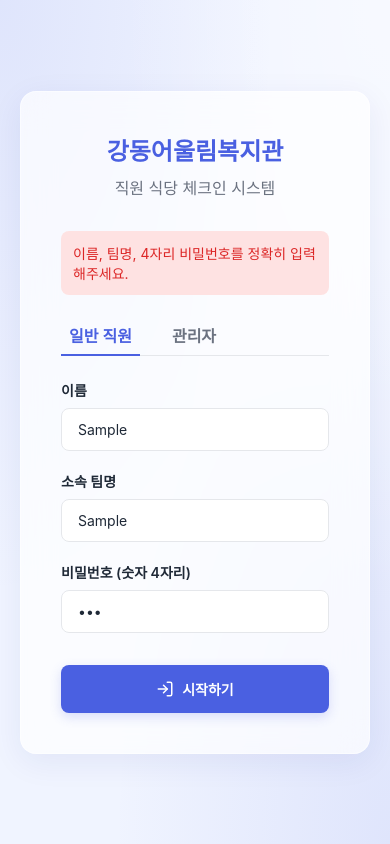
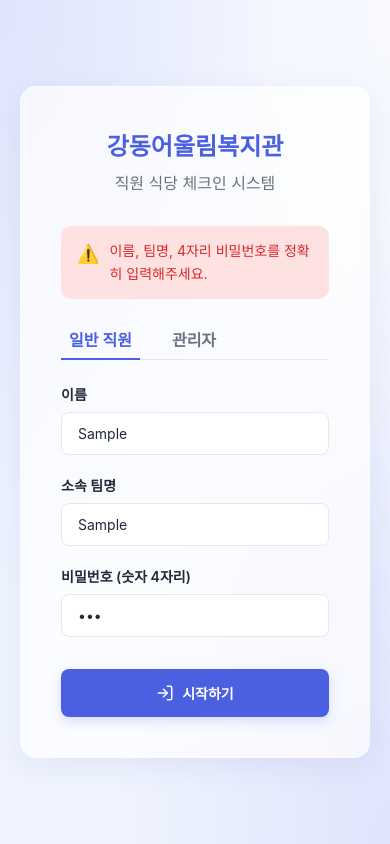
Before and after one commit to fitsociety-hue/checkinalarm, a React (Vite) app: page /#/dashboard in a window 390 px wide. Both pictures are taken after typing "Sample", "Sample", "Sample123" into the empty fields and a click on the button "시작하기". Built offline with nearby package versions, Linux system fonts and the light colour scheme; a web font is replaced by a local one.

Commit message:
fix: 모바일 스마트폰 통신 오류 수정 - fetch+JSONP 이중 전략으로 PC/태블릿/스마트폰 모두 지원

```diff
--- a/src/api.js
+++ b/src/api.js
@@ -1,40 +1,67 @@
 // Google Apps Script Web App URL
 export const GAS_URL = 'https://script.google.com/macros/s/AKfycbzCuhBa6Gq6yrm_WhGM7oBvzpYVluAIAI2JdaO5q_f09JhG0tu49OYpHF7qWLW4mr8P/exec';
 
+/**
+ * GAS와 통신하는 함수.
+ * 1차: fetch (PC/모바일 Chrome 모두 지원, GAS가 CORS 허용 시 동작)
+ * 2차: JSONP 폴백 (fetch 실패 시 자동 전환)
+ * 어느 환경에서도 동작하도록 이중 전략을 사용합니다.
+ */
 export const fetchGAS = (action, payload = {}) => {
+  const params = new URLSearchParams();
+  params.append('action', action);
+  params.append('data', JSON.stringify(payload));
+  params.append('t', new Date().getTime());
+
+  const url = `${GAS_URL}?${params.toString()}`;
+
+  // --- 1차 시도: fetch (redirect: 'follow') ---
+  // GAS Web App은 "모든 사용자"로 배포 시 fetch도 허용합니다.
+  return fetch(url, {
+    method: 'GET',
+    redirect: 'follow',
+  })
+    .then((res) => {
+      if (!res.ok) throw new Error(`HTTP ${res.status}`);
+      return res.json();
+    })
+    .catch(() => {
+      // --- 2차 시도: JSONP 폴백 (fetch가 막힌 환경 대비) ---
+      return jsonpFetch(url);
+    });
+};
+
+/**
+ * JSONP 방식 통신 (구형 브라우저 / fetch CORS 차단 환경용 폴백)
+ */
+function jsonpFetch(baseUrl) {
   return new Promise((resolve, reject) => {
-    // 15초 타임아웃 설정 (구글 로그인 화면으로 리다이렉트되거나 스크립트 오류 시 무한 대기 방지)
     const timeout = setTimeout(() => {
-      reject(new Error('서버 응답 시간이 초과되었습니다. (웹 앱 권한 설정이 "모든 사용자"인지 확인해주세요.)'));
-    }, 15000);
+      cleanup();
+      reject(new Error('서버 응답 시간이 초과되었습니다.\n잠시 후 다시 시도해 주세요.'));
+    }, 20000);
 
-    const callbackName = 'gas_callback_' + Math.round(100000 * Math.random());
+    const callbackName = 'gas_cb_' + Math.round(1e8 * Math.random());
 
-    // 글로벌 콜백 함수 정의 (JSONP 방식)
-    window[callbackName] = (data) => {
+    const cleanup = () => {
       clearTimeout(timeout);
       delete window[callbackName];
-      document.body.removeChild(script);
+      if (script.parentNode) script.parentNode.removeChild(script);
+    };
+
+    window[callbackName] = (data) => {
+      cleanup();
       resolve(data);
     };
 
-    const params = new URLSearchParams();
-    params.append('action', action);
-    params.append('data', JSON.stringify(payload));
-    params.append('callback', callbackName);
-    params.append('t', new Date().getTime());
+    const script = document.createElement('script');
+    script.src = `${baseUrl}&callback=${callbackName}`;
 
-    const script = document.createElement('script');
-    script.src = `${GAS_URL}?${params.toString()}`;
-
-    // 스크립트 로드 실패 시 에러 처리
-    script.onerror = (err) => {
-      clearTimeout(timeout);
-      delete window[callbackName];
-      document.body.removeChild(script);
-      reject(new Error('[주소 불일치] 새 배포 URL이 적용되지 않았습니다. Code.gs를 새 배포한 후, 그 URL을 api.js의 GAS_URL에 덮어쓰기 해야 합니다.'));
+    script.onerror = () => {
+      cleanup();
+      reject(new Error('서버와 통신할 수 없습니다.\n네트워크 연결을 확인하거나 잠시 후 다시 시도해 주세요.'));
     };
 
-    document.body.appendChild(script);
+    document.head.appendChild(script);
   });
-};
+}
--- a/src/pages/Login.jsx
+++ b/src/pages/Login.jsx
@@ -50,7 +50,12 @@ export default function Login() {
       }
     } catch (err) {
       console.error(err);
-      setError('서버와 통신할 수 없습니다.');
+      const msg = err.message || '';
+      if (msg.includes('초과') || msg.includes('timeout')) {
+        setError('서버 응답이 너무 늦습니다. 잠시 후 다시 시도해 주세요.');
+      } else {
+        setError('서버와 연결할 수 없습니다.\n네트워크(Wi-Fi 또는 데이터) 상태를 확인하고 다시 시도해 주세요.');
+      }
     } finally {
       setLoading(false);
     }
@@ -67,8 +72,21 @@ export default function Login() {
         </p>
 
         {error && (
-          <div style={{ backgroundColor: '#FEE2E2', color: '#DC2626', padding: '12px', borderRadius: '8px', marginBottom: '20px', fontSize: '14px' }}>
-            {error}
+          <div style={{
+            backgroundColor: '#FEE2E2',
+            color: '#DC2626',
+            padding: '14px 16px',
+            borderRadius: '10px',
+            marginBottom: '20px',
+            fontSize: '14px',
+            lineHeight: '1.6',
+            whiteSpace: 'pre-line',
+            display: 'flex',
+            alignItems: 'flex-start',
+            gap: '10px'
+          }}>
+            <span style={{ fontSize: '18px', flexShrink: 0 }}>⚠️</span>
+            <span>{error}</span>
           </div>
         )}
 
@@ -170,7 +188,10 @@ export default function Login() {
             disabled={loading}
           >
             {loading ? (
-              <div className="loader" style={{ width: '20px', height: '20px', borderWidth: '2px' }}></div>
+              <span style={{ display: 'flex', alignItems: 'center', gap: '8px', justifyContent: 'center' }}>
+                <div className="loader" style={{ width: '18px', height: '18px', borderWidth: '2px' }}></div>
+                <span>연결 중... 잠시만 기다려 주세요</span>
+              </span>
             ) : (
               <>
                 <LogIn size={18} />
```
